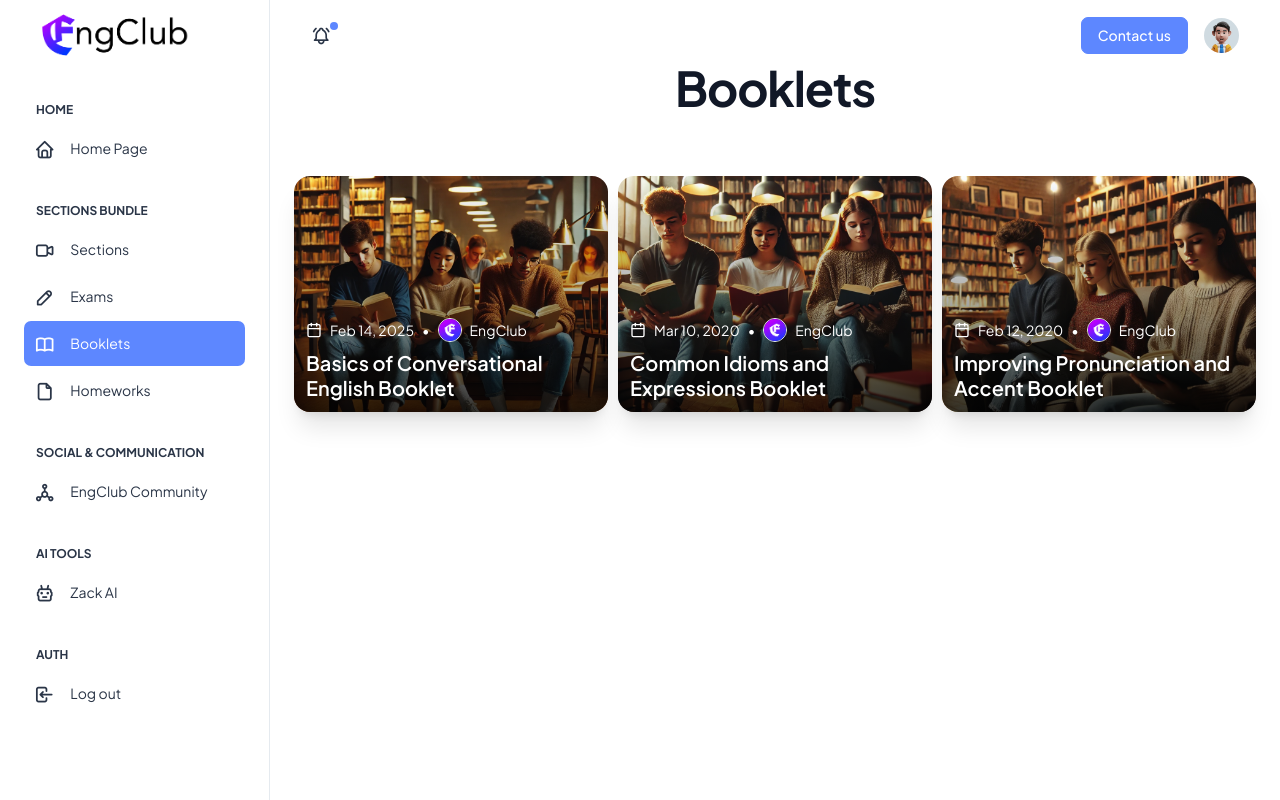
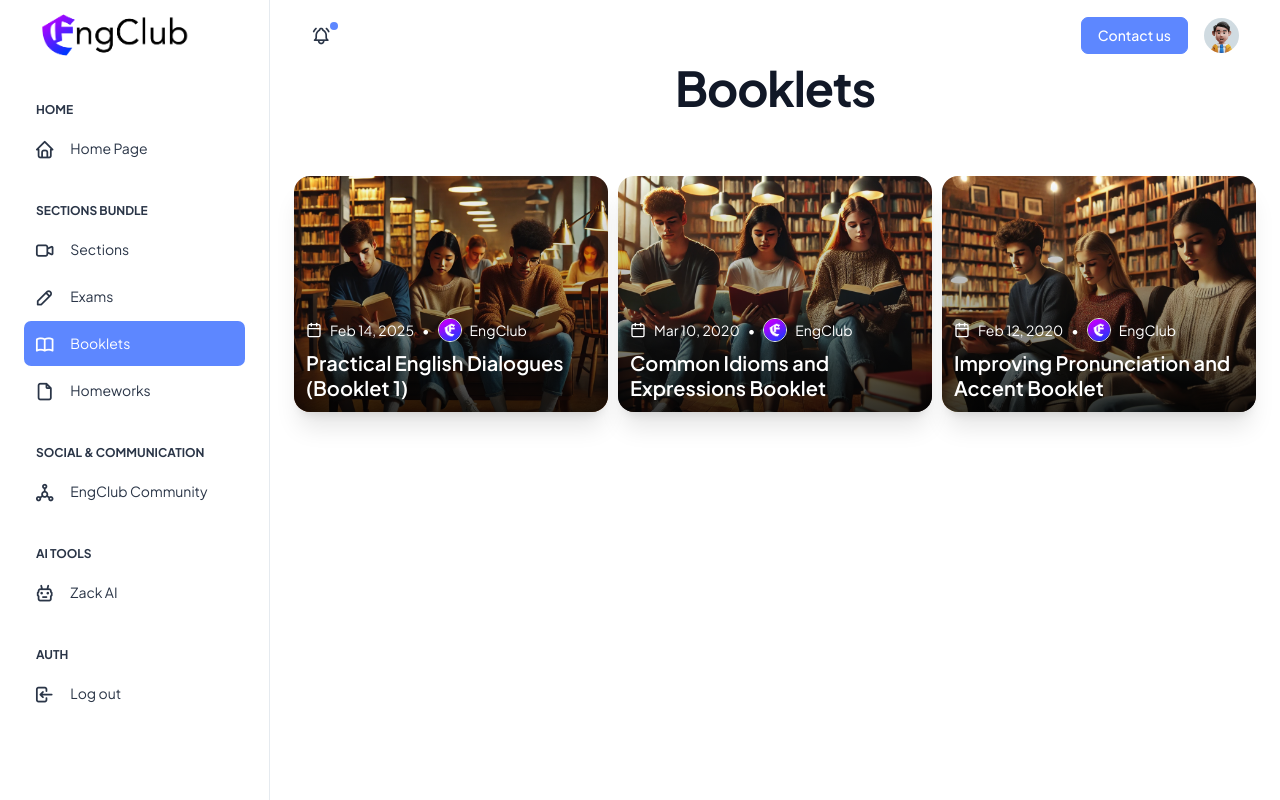
Before and after one commit to EngClub12/engclub, a website: page html/ui-card.html in a window 1280 px wide. Drawn offline with nearby package versions, Linux system fonts and the light colour scheme; a script that the page names is missing.

Commit message:
Update ui-card.html

```diff
--- a/html/ui-card.html
+++ b/html/ui-card.html
@@ -228,7 +228,8 @@
                        <span>EngClub</span>
                      </div>
                    </div>
-                   <h3 style="color: white;" class="text-xl font-semibold leading-tight">Basics of Conversational English Booklet</h3>
+                    <a href="https://drive.google.com/file/d/1osfYhVtxsxyB7EgOu9d-gz641IIR571e/view?usp=sharing" target="_blank"><h3 style="color: white;" class="text-xl font-semibold leading-tight">Practical English Dialogues (Booklet 1)
+</h3></a>
                  </div>
                </div>
              </div>
```
